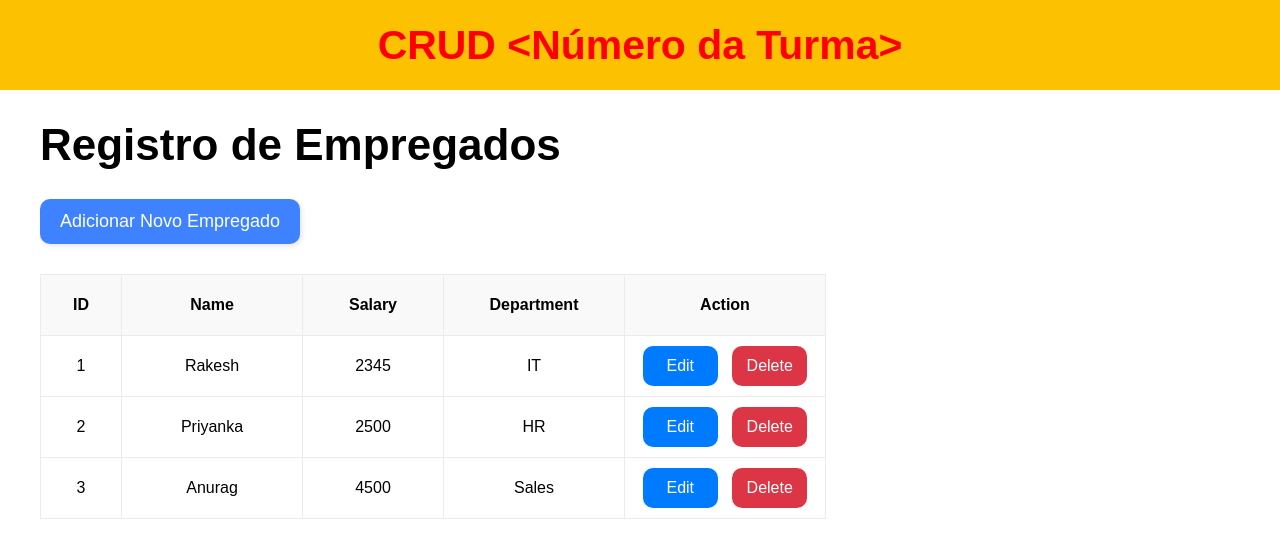
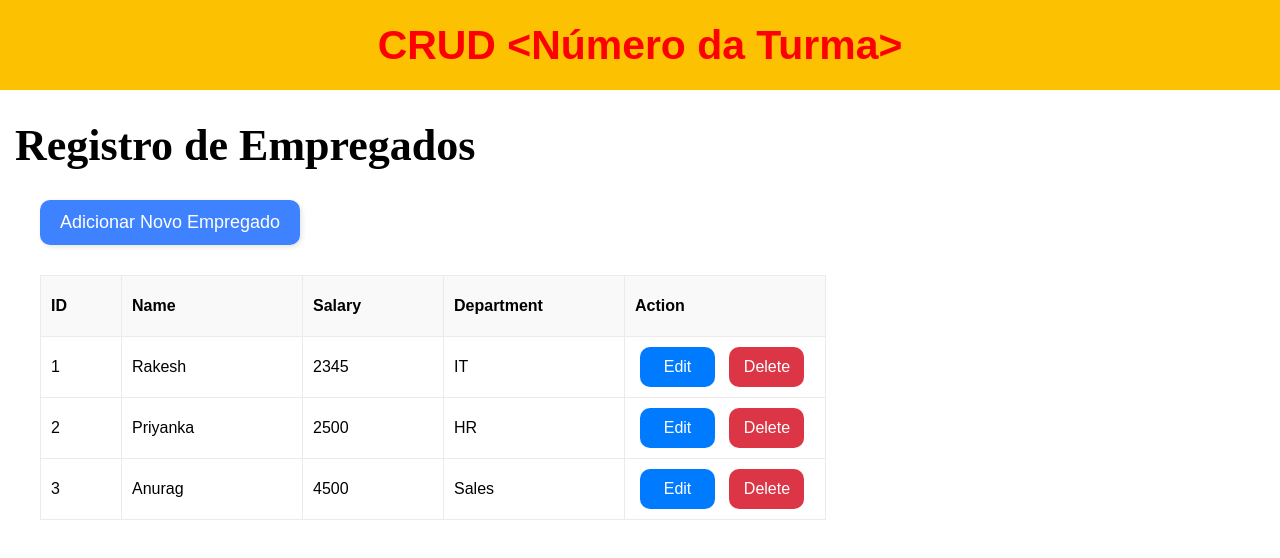
Before and after one commit to henrique-almd1/crud, a plain HTML site: page index.html in a window 1280 px wide. Drawn offline with Linux system fonts and the light colour scheme.

Commit message:
Update global.css

```diff
--- a/global.css
+++ b/global.css
@@ -1,5 +1,4 @@
 body {
-    font-family: Arial, Helvetica, sans-serif;
     margin: 0;
     padding: 0;
 }
@@ -13,16 +12,19 @@ body {
     display: flex;
     align-items: center;
     justify-content: center;
+
 }
 
 .titulo h3 {
     margin: 0;
     font-weight: bold;
+    font-family: Arial, Helvetica, sans-serif;
+
 }
 
 .registro {
     font-size: 22px;
-    padding-left: 40px;
+    padding-left: 15px;
     margin-top: 30px;
 }
 
@@ -51,14 +53,14 @@ body {
     border-collapse: collapse;
     font-family: Arial, Helvetica, sans-serif;
     margin-left: 40px;
-    text-align: center;
+
 }
 
 th, td {
     border: 1px solid rgb(235, 235, 235);
     height: 60px;
     padding: 0 10px;
-    vertical-align: middle;
+    text-align: left;
 }
 
 th:nth-child(1), td:nth-child(1) {
@@ -87,7 +89,6 @@ th {
     font-weight: bold;
 }
 
-
 .edit, .delete {
     border: none;
     border-radius: 10px;
```
